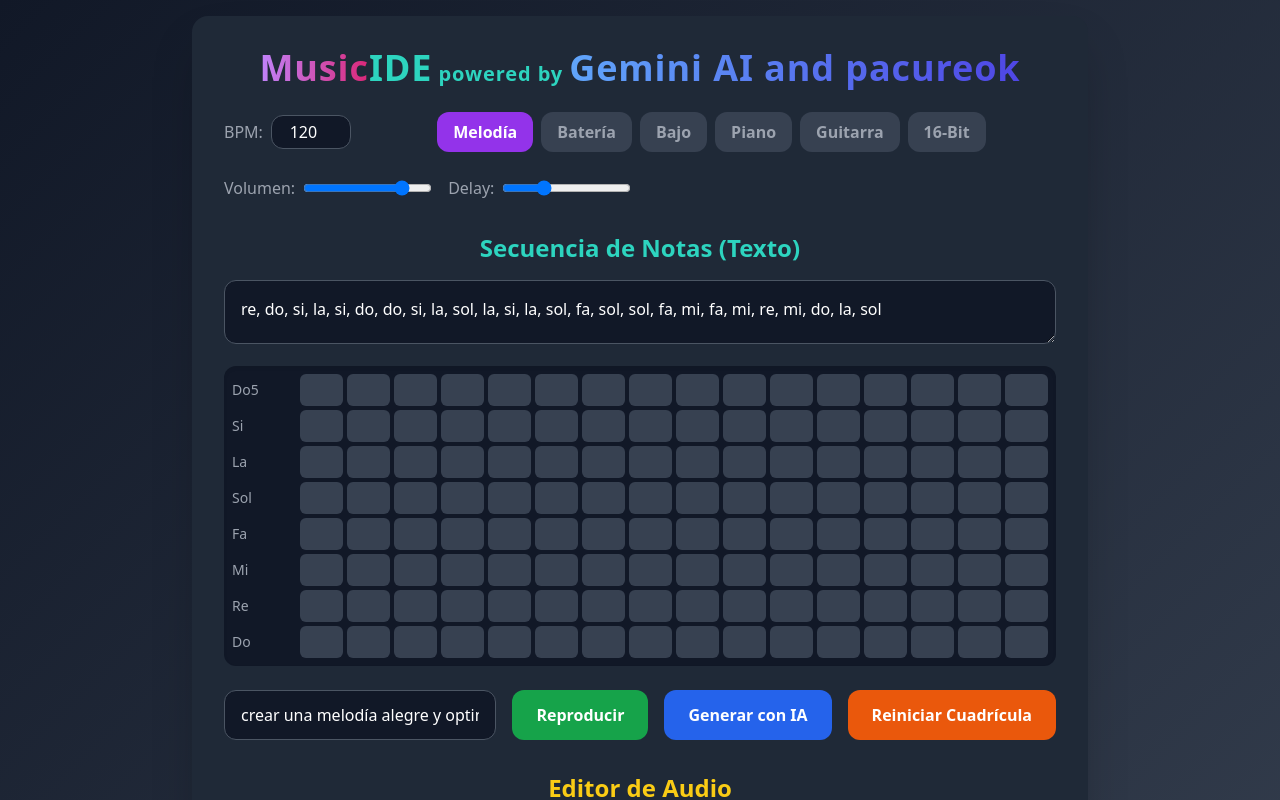
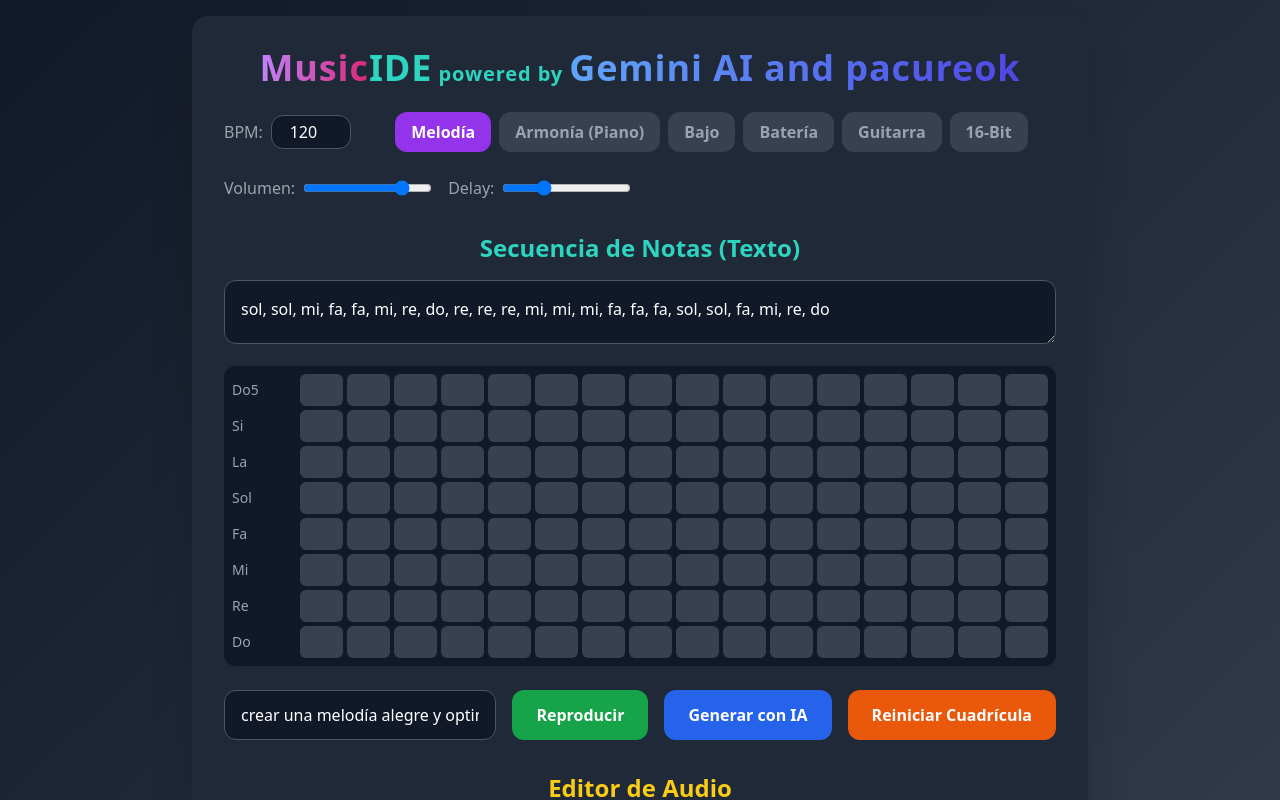
Before and after one commit to pacureok/IDE-music, a React (Create React App) app: page / in a window 1280 px wide. Shown: the top 800 px of the page. Built offline with nearby package versions, Linux system fonts and the light colour scheme.

Commit message:
Update App.js

```diff
--- a/src/App.js
+++ b/src/App.js
@@ -18,17 +18,37 @@
       id: 'melody',
       name: 'Melodía',
       instrumentType: 'synth',
-      // Notas de la melodía de "Zombies on Your Lawn"
+      // Notas de la melodía principal de "Zombies on Your Lawn"
       notes: [],
-      noteSequence: 're, do, si, la, si, do, do, si, la, sol, la, si, la, sol, fa, sol, sol, fa, mi, fa, mi, re, mi, do, la, sol',
+      noteSequence: 'sol, sol, mi, fa, fa, mi, re, do, re, re, re, mi, mi, mi, fa, fa, fa, sol, sol, fa, mi, re, do',
       volume: 0.8,
       delaySend: 0.3
+    },
+    {
+      id: 'harmony',
+      name: 'Armonía (Piano)',
+      instrumentType: 'piano',
+      // Progresión de acordes simple para la canción
+      notes: [],
+      noteSequence: 'do4, mi4, sol4, -, do4, mi4, sol4, -, re4, fa4, la4, -, re4, fa4, la4, -, mi4, sol4, si4, -, mi4, sol4, si4, -, fa4, la4, do5, -, fa4, la4, do5, -',
+      volume: 0.6,
+      delaySend: 0.2
+    },
+    {
+      id: 'bass',
+      name: 'Bajo',
+      instrumentType: '8bit', // Usamos un sonido 8-bit para el bajo
+      // Notas de una línea de bajo más detallada para la canción
+      notes: [],
+      noteSequence: 'do, -, do, -, mi, -, mi, -, fa, -, fa, -, sol, -, sol, -, la, -, la, -, si, -, si, -, do5, -, do5, -',
+      volume: 0.7,
+      delaySend: 0.2
     },
     {
       id: 'drums',
       name: 'Batería',
       instrumentType: 'drums',
-      // Patrón de batería simple (Kick y Snare)
+      // Patrón de batería mejorado con bombo, caja y hi-hat
       notes: [
         { x: 0, y: 'Kick' }, { x: 4, y: 'Kick' }, { x: 8, y: 'Kick' }, { x: 12, y: 'Kick' },
         { x: 2, y: 'Snare' }, { x: 6, y: 'Snare' }, { x: 10, y: 'Snare' }, { x: 14, y: 'Snare' },
@@ -41,17 +61,6 @@
       volume: 1.0,
       delaySend: 0.1
     },
-    {
-      id: 'bass',
-      name: 'Bajo',
-      instrumentType: '8bit', // Usamos un sonido 8-bit para el bajo
-      // Notas de una línea de bajo simplificada para la canción
-      notes: [],
-      noteSequence: 'sol, -, -, -, re, -, -, -, mi, -, -, -, do, -, -, -, sol, -, -, -, re, -, -, -, mi, -, -, -, do, -, -, -',
-      volume: 0.7,
-      delaySend: 0.2
-    },
-    { id: 'piano', name: 'Piano', instrumentType: 'piano', notes: [], noteSequence: '', volume: 0.7, delaySend: 0.2 },
     { id: 'guitar', name: 'Guitarra', instrumentType: 'guitar', notes: [], noteSequence: '', volume: 0.6, delaySend: 0.4 },
     { id: '16bit-synth', name: '16-Bit', instrumentType: '16bit', notes: [], noteSequence: '', volume: 0.8, delaySend: 0.2 },
   ]);
@@ -92,8 +101,9 @@
       '16bit': synthNotes,
   };
   const noteMapping = {
-    'do': 'C4', 're': 'D4', 'mi': 'E4', 'fa': 'F4',
-    'sol': 'G4', 'la': 'A4', 'si': 'B4', 'do5': 'C5'
+    'do': 'C4', 'do4': 'C4', 're': 'D4', 'mi': 'E4', 'fa': 'F4',
+    'sol': 'G4', 'la': 'A4', 'si': 'B4', 'do5': 'C5',
+    're4': 'D4', 'mi4': 'E4', 'fa4': 'F4', 'sol4': 'G4', 'la4': 'A4', 'si4': 'B4'
   };
   const noteMappingInverse = {
       'C4': 'Do', 'D4': 'Re', 'E4': 'Mi', 'F4': 'Fa',
@@ -435,11 +445,16 @@
       });
 
       playIndexRef.current = index;
-      const activeTrack = tracks.find(t => t.id === activeTrackId);
-      const parsedSequenceLength = activeTrack.noteSequence.toLowerCase().split(/[\s,]+/).filter(s => s !== '').length;
-      const totalLength = parsedSequenceLength > 0 ? parsedSequenceLength : gridLength;
 
-      index = (index + 1) % totalLength;
+      // La longitud del bucle se basa en la pista de mayor duración
+      const maxLength = tracks.reduce((max, track) => {
+        const sequenceLength = track.noteSequence.toLowerCase().split(/[\s,]+/).filter(s => s !== '').length;
+        const gridNotesLength = Math.max(...track.notes.map(note => note.x), 0) + 1;
+        return Math.max(max, sequenceLength, gridNotesLength);
+      }, gridLength);
+
+      index = (index + 1) % maxLength;
+
     }, intervalTime);
   };
 
```
